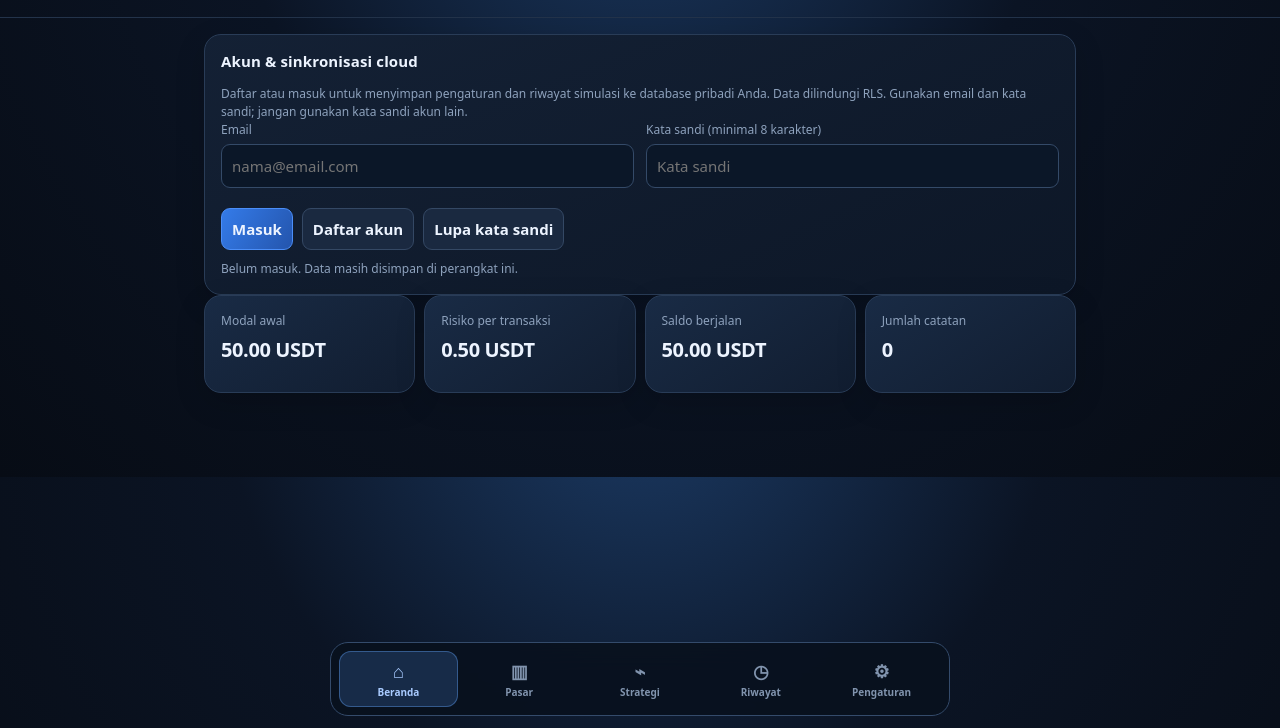
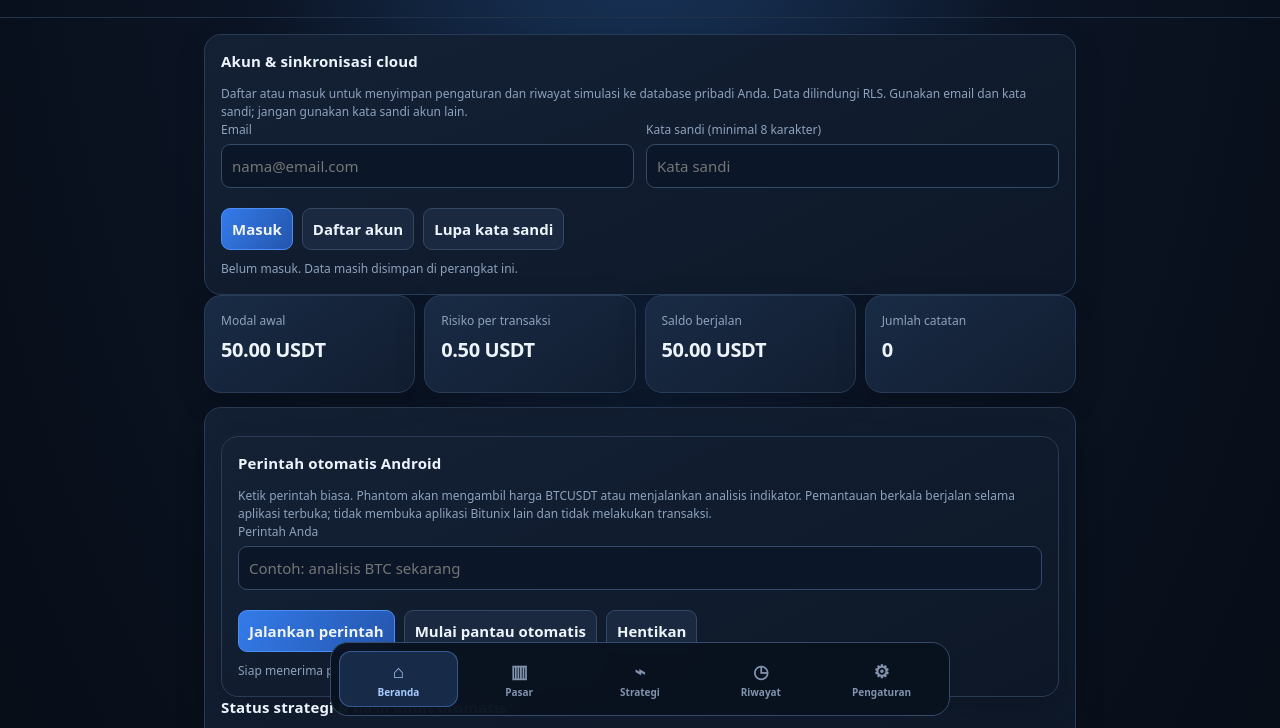
Before and after one commit to etriminanto-tech/phantom-ea-lite, a plain HTML site: page index.html in a window 1280 px wide. Shown: the part 70-798 px from the top of the page. Drawn offline with nearby package versions, Linux system fonts and the light colour scheme.

Commit message:
Route Android command center to home screen

```diff
--- a/index.html
+++ b/index.html
@@ -248,7 +248,7 @@ const mainItems=[...document.querySelector('main').children];
 mainItems.forEach((node,index)=>{
  const heading=node.querySelector('h2')?.textContent?.toLowerCase()||'';
  let page='settings';
- if(index===0||heading.includes('hasil audit'))page='dashboard';
+ if(index===0||heading.includes('hasil audit')||heading.includes('perintah otomatis'))page='dashboard';
  else if(heading.includes('data pasar'))page='market';
  else if(heading.includes('analisis ema')||heading.includes('backtesting'))page='strategy';
  else if(heading.includes('catat transaksi')||heading.includes('riwayat simulasi'))page='history';
```
